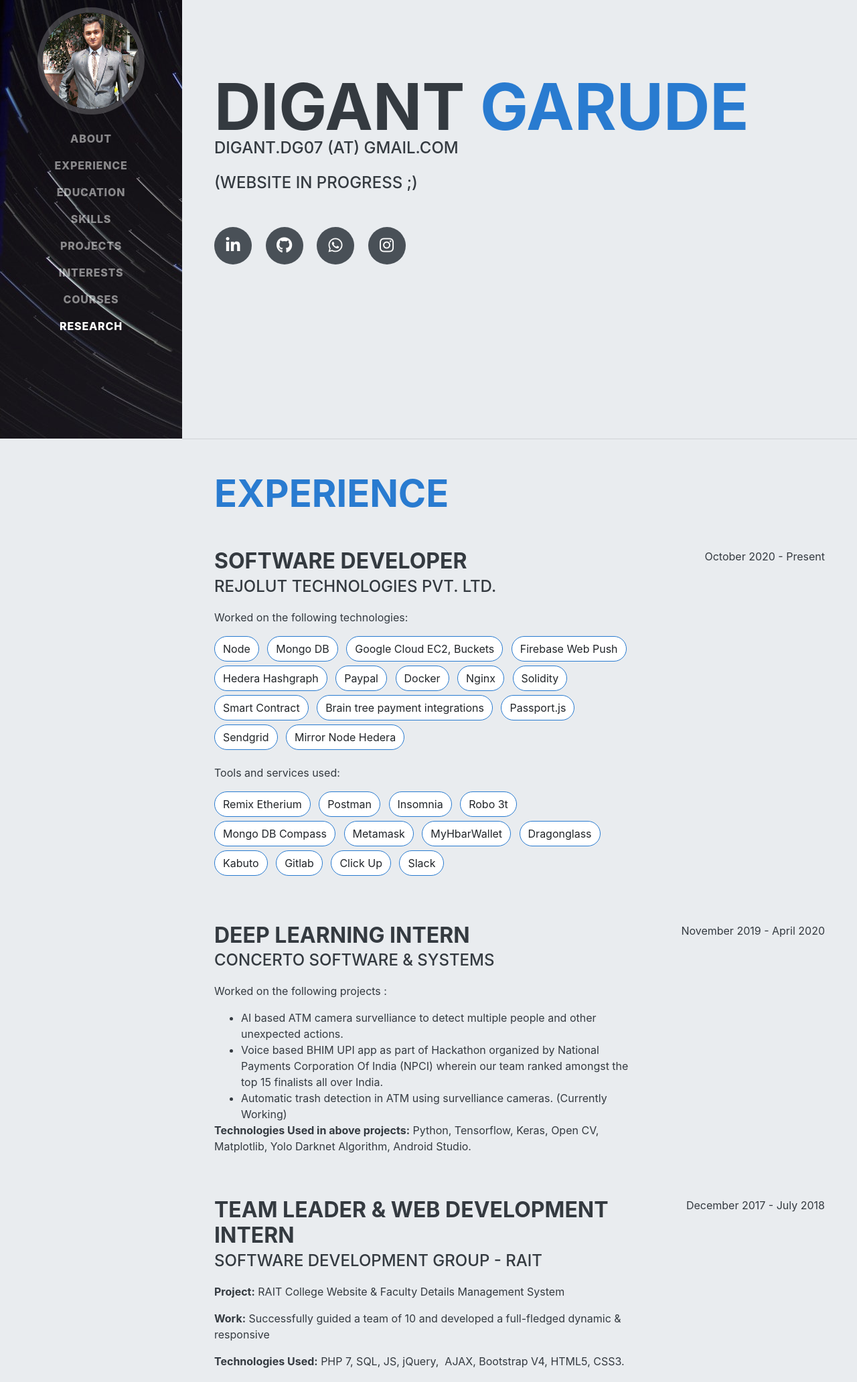
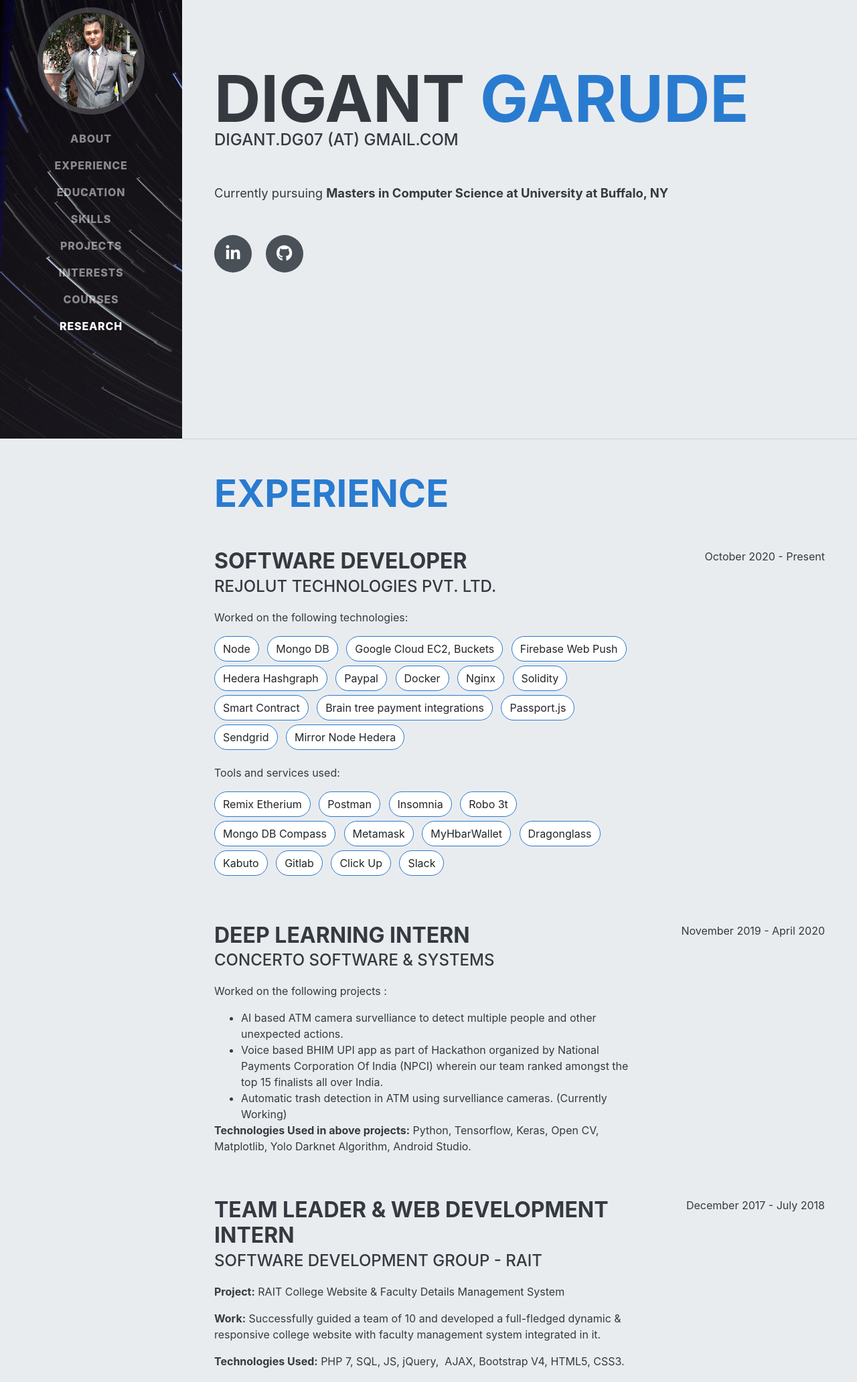
Before and after one commit to digantgarude/resume, a plain HTML site: page index.html in a window 1280 px wide. Shown: the part 145-2209 px from the top of the page at 67% size. Drawn offline with Linux system fonts and the light colour scheme; a web font is replaced by a local one.

Commit message:
Minor fixes

```diff
--- a/index.html
+++ b/index.html
@@ -74,24 +74,24 @@
         </h1>
         <div class="subheading mb-5">
           <p>digant.dg07 (at) gmail.com</p>
-          <p>(Website in Progress ;)</p>
+
         </div>
-
+        <p class="lead mb-5">Currently pursuing <b>Masters in Computer Science at University at Buffalo, NY</b></p>
         <!-- <p class="lead mb-5">I am experienced in leveraging deep learning frameworks to provide a robust system . Iterative approaches to corporate strategy foster collaborative thinking to further the overall value proposition.</p> -->
 
         <div class="social-icons">
-          <a href="https://linkedin.com/in/digant-garude-3b373a12a" target="_blank">
+          <a href="https://linkedin.com/in/digantgarude" target="_blank">
             <i class="fab fa-linkedin-in"></i>
           </a>
           <a href="https://github.com/digantgarude" target="_blank">
             <i class="fab fa-github"></i>
           </a>
-          <a href="https://api.whatsapp.com/send?phone=+919869990548&amp;forceIntent=true&amp;load=loadInIOSExternalSafari">
+          <!-- <a href="https://api.whatsapp.com/send?phone=+NUMBER&amp;forceIntent=true&amp;load=loadInIOSExternalSafari">
             <i class="fab fa-whatsapp"></i>
-          </a>
-          <a href="#">
+          </a> -->
+          <!-- <a href="#">
             <i class="fab fa-instagram"></i>
-          </a>
+          </a> -->
         </div>
       </div>
     </section>
@@ -167,7 +167,7 @@
             <h3 class="mb-0">Team Leader & Web Development Intern</h3>
             <div class="subheading mb-3">Software Development Group - RAIT</div>
             <p><b>Project:</b> RAIT College Website & Faculty Details Management System</p>
-            <p><b>Work:</b> Successfully guided a team of 10 and developed a full-fledged dynamic & responsive  </p>
+            <p><b>Work:</b> Successfully guided a team of 10 and developed a full-fledged dynamic & responsive college website with faculty management system integrated in it.</p>
             <p><b>Technologies Used:</b> PHP 7, SQL, JS, jQuery,  AJAX, Bootstrap V4, HTML5, CSS3.</p>
           </div>
           <div class="resume-date text-md-right">
```
